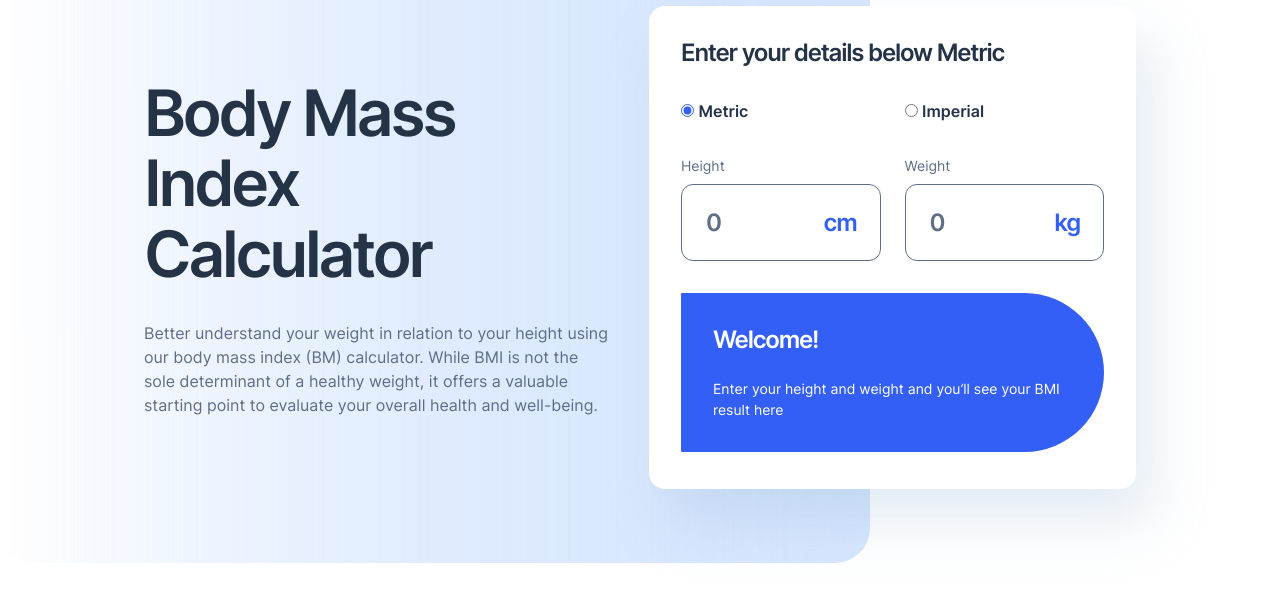
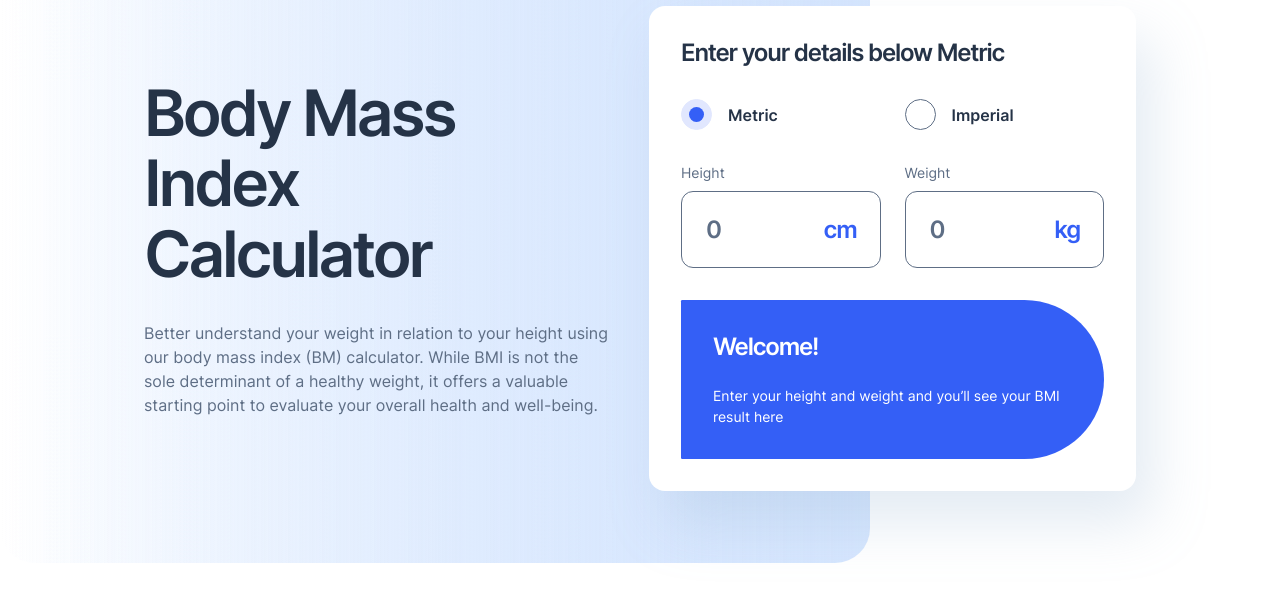
Before and after one commit to olaide-hok/bmi-calculator, a website: page index.html in a window 1280 px wide. Shown: the part 174-773 px from the top of the page. Drawn offline with Linux system fonts and the light colour scheme.

Commit message:
update radio input styles

```diff
--- a/code/styles/styles.scss
+++ b/code/styles/styles.scss
@@ -52,11 +52,34 @@ ul {
 }
 
 input[type="radio"] {
+  appearance: none;
   accent-color: $blue-500;
+  border: 1px solid $grey-500;
+  border-radius: 999px;
+  position: relative;
+
+  width: 31px;
+  height: 31px;
 
   &:hover {
     border: 2px solid $blue-500;
     cursor: pointer;
+  }
+
+  &:checked {
+    border: 1px solid $blue-100;
+    background-color: $blue-100;
+
+    &::after {
+      content: "";
+      position: absolute;
+      inset: 0;
+      width: 15px;
+      height: 15px;
+      margin: auto;
+      border-radius: 9999px;
+      background-color: $blue-500;
+    }
   }
 }
 
@@ -160,6 +183,9 @@ main {
 
               div {
                 flex: 1;
+                @include flex-row;
+                align-items: center;
+                column-gap: $spacing-200;
                 label {
                   color: $blue-900;
                 }
```
Also changed, not shown: code/styles/styles.css, 1 other file.
